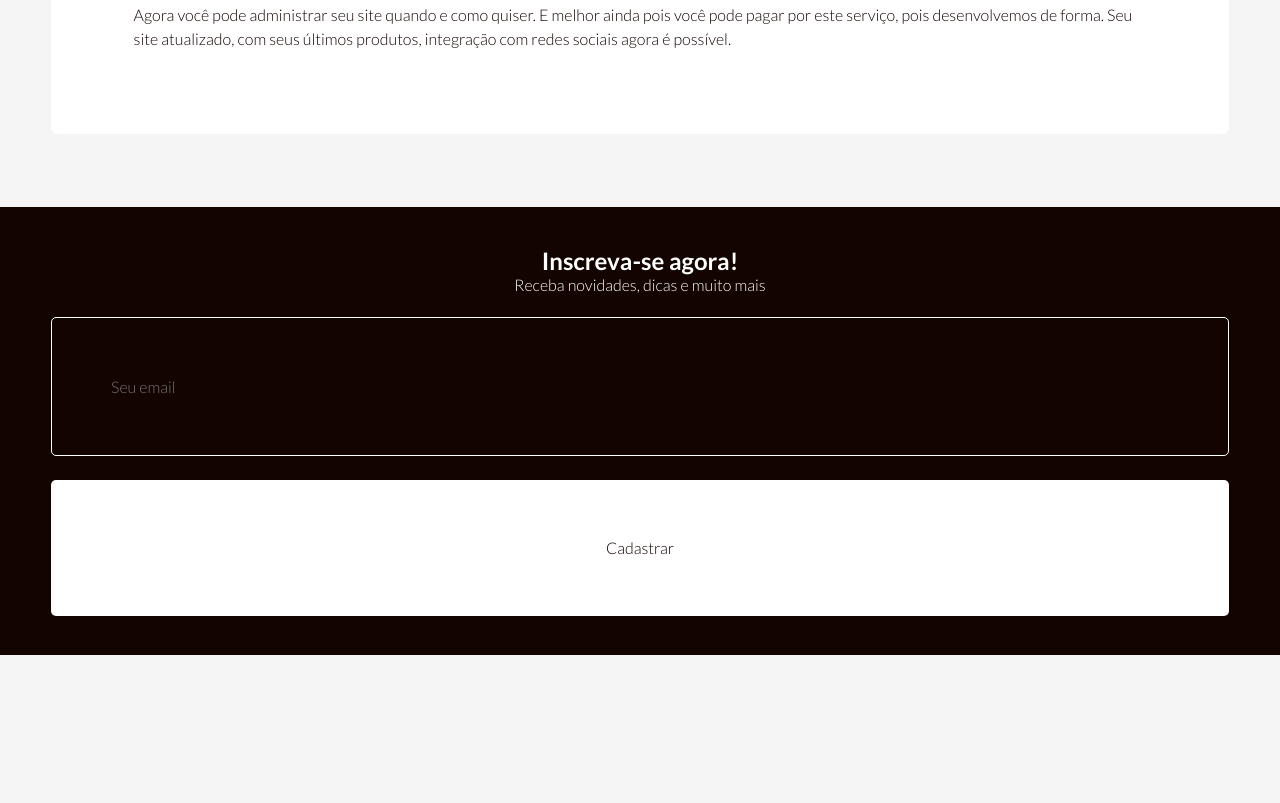
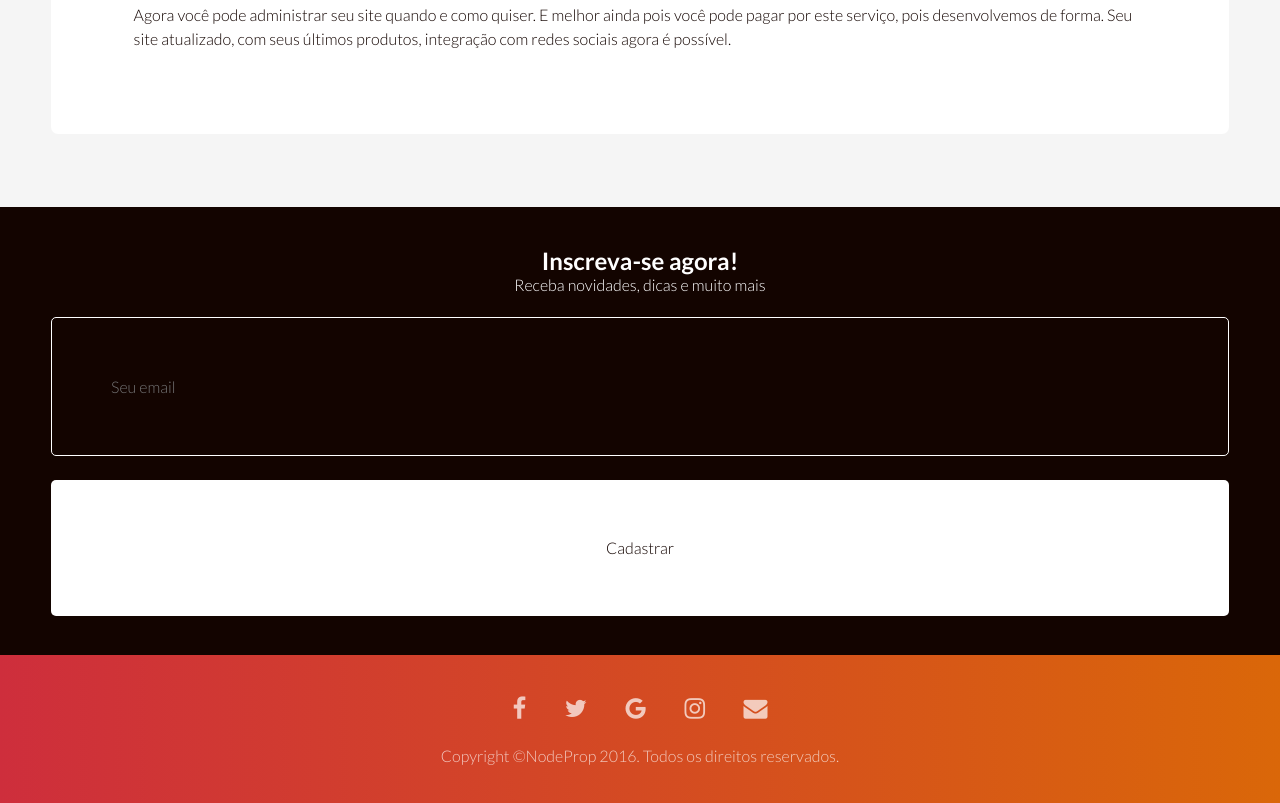
Before and after one commit to diegorafaelvieira/Nodeprop, a plain HTML site: page index.html in a window 1280 px wide. Shown: the part 2939-3742 px from the top of the page. Before the commit the page ends 3594 px from the top, so only its background shows below. Drawn offline with nearby package versions, Linux system fonts and the light colour scheme.

Commit message:
commit footer
Aula adicionar social icons e copyright

```diff
--- a/css/style.css
+++ b/css/style.css
@@ -44,3 +44,10 @@ img {max-width: 100%;}
 .newsletter form {margin-top:  2%;}
 .newsletter input {width: 100%; background-color: #130400; color: rgba(255, 255, 255, 0.3); border: 1px solid #fff; padding: 5%; border-radius: 5px;}
 .newsletter button {width: 100%; background-color: #fff; color: #130400; padding: 5%; border-radius: 5px; cursor: pointer; margin-top: 2%;}
+
+/* RODAPÉ */
+.rodape {width: 100%; float: left; padding: 3% 4%; text-align: center; background: linear-gradient(to right, #ce2e3c, #da6709);}
+.social-icons a {font-size: 1.5em; color: rgba(255, 255, 255, 0.7); margin-right: 3%;}
+.social-icons a:last-child {margin-right: 0;}
+.social-icons a:hover {color: rgb(255, 255, 255);}
+.copyright {margin-top: 2%; color: rgba(255, 255, 255, 0.7);}
--- a/index.html
+++ b/index.html
@@ -17,6 +17,7 @@
     <header class="cabecalho">
       <a href="index.html"></a><h1 class="logo">NodeProp - Especializada em Soluções Digitais</h1></a>
       <button class="btn-menu"> <i class="fa fa-bars fa-lg"></i> </button>
+      <!-- MENU -->
       <nav class="menu">
         <a class="btn-close"><i class="fa fa-times"></i></a>
         <ul>
@@ -29,6 +30,7 @@
         </ul>
       </nav>
     </header>
+    <!-- BANNER -->
     <div class="banner">
       <div class="title">
         <h2> OUSE INOVAR! </h2>
@@ -39,6 +41,7 @@
         <button class="btn-sobre"> Sobre <i class="fa fa-question-circle"></i> </button>
       </div>
     </div>
+    <!-- SERVIÇOS -->
     <main class="servicos">
       <article class="servico">
         <a href="#"><img src="img/criacoes.jpg" alt="Campanhas publicitárias"></a>
@@ -74,6 +77,19 @@
         <button>Cadastrar</button>
       </form>
     </section>
+    <!-- RODAPÉ -->
+    <footer class="rodape">
+      <div class="social-icons">
+        <a href="#"><i class="fa fa-facebook"></i></a>
+        <a href="#"><i class="fa fa-twitter"></i></a>
+        <a href="#"><i class="fa fa-google"></i></a>
+        <a href="#"><i class="fa fa-instagram"></i></a>
+        <a href="#"><i class="fa fa-envelope"></i></a>
+      </div>
+      <p class="copyright">
+        Copyright ©NodeProp 2016. Todos os direitos reservados.
+      </p>
+    </footer>
     <!-- JQUERY -->
     <script src="http://code.jquery.com/jquery-1.12.0.min.js"></script>
     <script>
```
